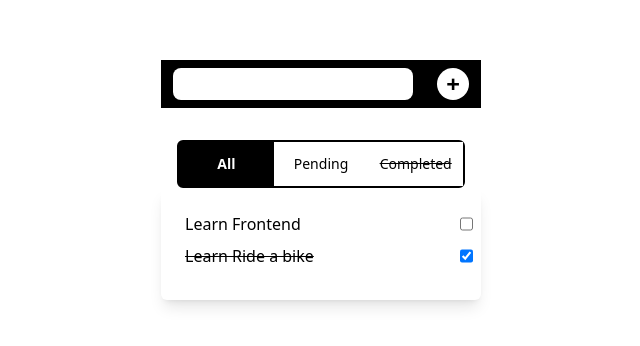
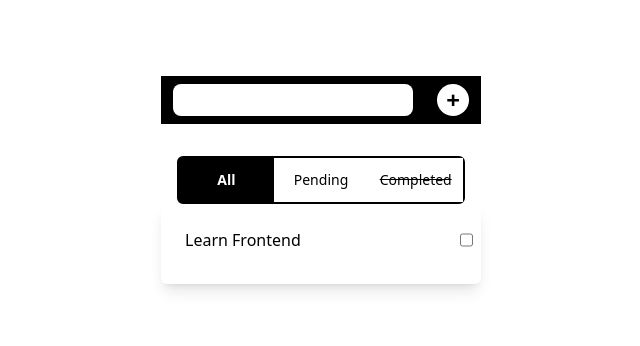
Before and after one commit to devoure/angular-notesapp, an Angular app: page / in a window 1280 px wide. Shown: the part 220-566 px from the top of the page, without its empty margins (319-959 px from the left). Built offline with nearby package versions, Linux system fonts and the light colour scheme.

Commit message:
Added getters

```diff
--- a/src/app/app.component.ts
+++ b/src/app/app.component.ts
@@ -23,7 +23,15 @@ export class AppComponent {
     new Tasks('Learn Ride a bike', true)
   ]
 
-  visibleTasks : Tasks[] = this.tasks
+  filters = [
+    (task: Tasks)=>task,
+    (task: Tasks)=>!task.isComplete,
+    (task: Tasks)=>task.isComplete
+  ]
+
+  get visibleTasks(): Tasks[]{
+    return this.tasks.filter(this.filters[+this.listFilter]);
+  };
 
   checkTask(task : Tasks){
     task.isComplete = !task.isComplete
@@ -31,19 +39,11 @@ export class AppComponent {
   }
 
   addTask(){
-    console.log('>>> Adding ', this.newTask)
     this.tasks.push(new Tasks(this.newTask))
     this.newTask = ''
   }
 
   filterTasks(e : any){
-    console.log(">>> ", e.target.value)
-    if (e.target.value === '0'){
-      this.visibleTasks = this.tasks
-    } else if (e.target.value === '1'){
-      this.visibleTasks = this.tasks.filter(item => !item.isComplete)
-    } else{
-      this.visibleTasks = this.tasks.filter(item => item.isComplete)
-    }
+    this.listFilter = e.target.value;
   }
 }
```
